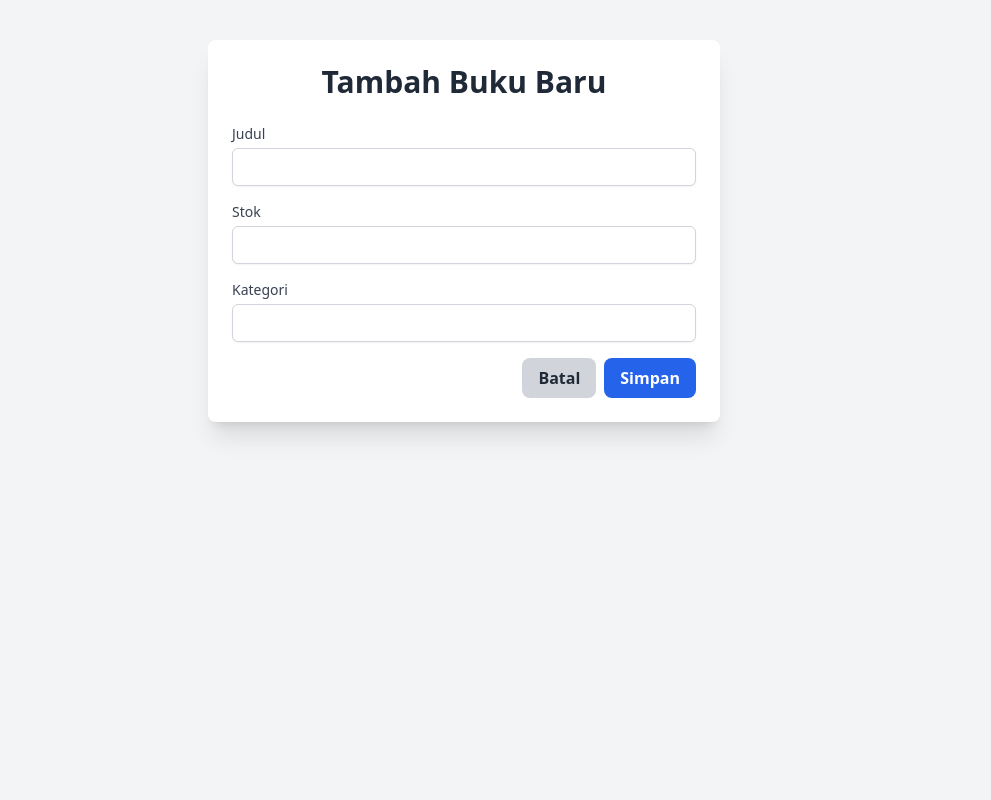
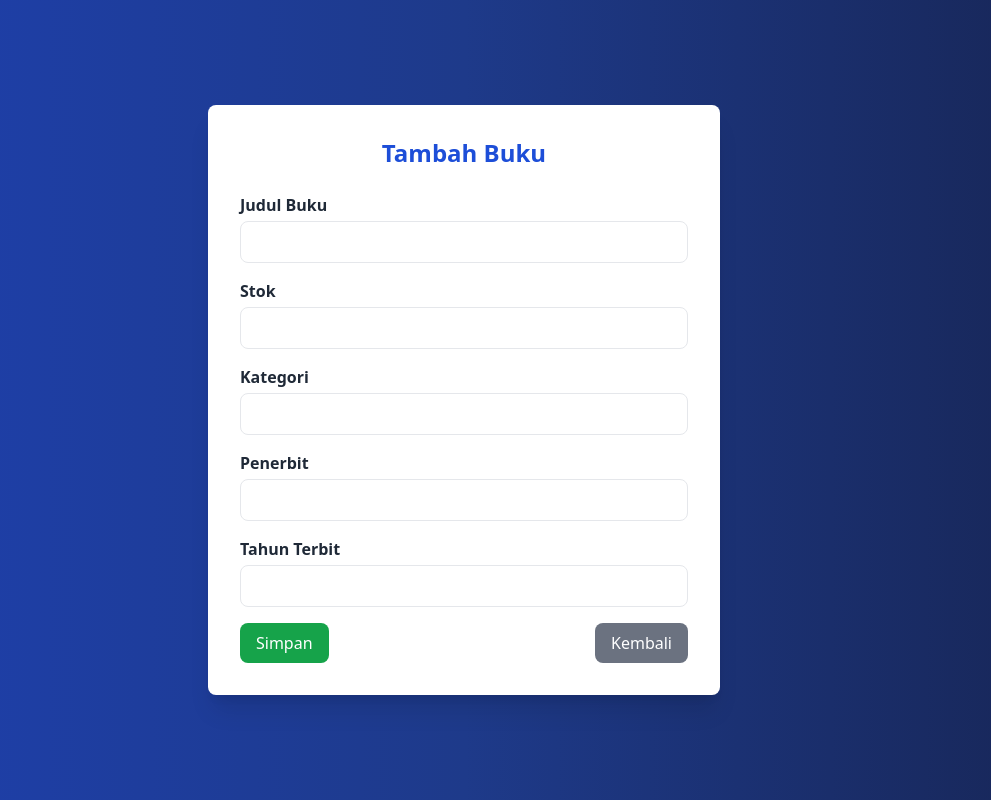
Before and after one commit to auliiaridho-droid/TUGAS9, a PHP site: page /tambah.php in a window 1280 px wide. Shown: the whole page, without its empty margins (176-1167 px from the left). Run offline with PHP 8.4, Linux system fonts and the light colour scheme; some libraries are stand-ins or nearby versions.

Commit message:
first commit

```diff
--- a/tambah.php
+++ b/tambah.php
@@ -1,25 +1,20 @@
 <?php
-include 'koneksi.php';
+include "koneksi.php";
 
-if ($_SERVER['REQUEST_METHOD'] == 'POST') {
-    $judul = $_POST['judul'];
-    $stok = $_POST['stok'];
+if (isset($_POST['simpan'])) {
+    $judul    = $_POST['judul'];
+    $stok     = $_POST['stok'];
     $kategori = $_POST['kategori'];
+    $penerbit = $_POST['penerbit'];
+    $tahun    = $_POST['tahun_terbit'];
 
-    $sql = "INSERT INTO buku (judul, stok, kategori) VALUES (?, ?, ?)";
-    $stmt = mysqli_prepare($koneksi, $sql);
-    mysqli_stmt_bind_param($stmt, "sis", $judul, $stok, $kategori);
+    $query = "INSERT INTO buku (judul, stok, kategori, penerbit, tahun_terbit)
+              VALUES ('$judul', '$stok', '$kategori', '$penerbit', '$tahun')";
+    mysqli_query($koneksi, $query);
 
-    if (mysqli_stmt_execute($stmt)) {
     header("Location: index.php");
-        exit();
-    } else {
-        echo "<div class='bg-red-100 border border-red-400 text-red-700 px-4 py-3 rounded relative' role='alert'>Error: " . mysqli_error($koneksi) . "</div>";
-    }
-    mysqli_stmt_close($stmt);
 }
 ?>
-
 <!DOCTYPE html>
 <html lang="id">
 <head>
@@ -27,35 +22,35 @@ if ($_SERVER['REQUEST_METHOD'] == 'POST') {
     <title>Tambah Buku</title>
     <script src="https://cdn.tailwindcss.com"></script>
 </head>
-<body class="bg-gray-100 font-sans leading-normal tracking-normal">
-
-    <div class="container mx-auto mt-10 p-6 bg-white rounded-lg shadow-xl max-w-lg">
-        <h2 class="text-3xl font-bold mb-6 text-gray-800 text-center">Tambah Buku Baru</h2>
-
-        <form action="tambah.php" method="POST" class="space-y-4">
+<body class="bg-gradient-to-r from-blue-800 via-blue-900 to-blue-950 min-h-screen text-white flex items-center justify-center">
+<div class="w-full max-w-lg bg-white rounded-lg shadow-xl p-8 text-gray-800">
+    <h2 class="text-2xl font-bold mb-6 text-center text-blue-700">Tambah Buku</h2>
+    <form method="post" class="space-y-4">
         <div>
-                <label for="judul" class="block text-sm font-medium text-gray-700">Judul</label>
-                <input type="text" id="judul" name="judul" required class="mt-1 block w-full px-3 py-2 border border-gray-300 rounded-md shadow-sm focus:outline-none focus:ring-blue-500 focus:border-blue-500 sm:text-sm">
+            <label class="block font-semibold mb-1">Judul Buku</label>
+            <input type="text" name="judul" class="w-full border rounded-lg px-3 py-2 focus:outline-none focus:ring-2 focus:ring-blue-500" required>
         </div>
-
         <div>
-                <label for="stok" class="block text-sm font-medium text-gray-700">Stok</label>
-                <input type="number" id="stok" name="stok" required class="mt-1 block w-full px-3 py-2 border border-gray-300 rounded-md shadow-sm focus:outline-none focus:ring-blue-500 focus:border-blue-500 sm:text-sm">
+            <label class="block font-semibold mb-1">Stok</label>
+            <input type="number" name="stok" class="w-full border rounded-lg px-3 py-2 focus:outline-none focus:ring-2 focus:ring-blue-500" required>
         </div>
-
         <div>
-                <label for="kategori" class="block text-sm font-medium text-gray-700">Kategori</label>
-                <input type="text" id="kategori" name="kategori" required class="mt-1 block w-full px-3 py-2 border border-gray-300 rounded-md shadow-sm focus:outline-none focus:ring-blue-500 focus:border-blue-500 sm:text-sm">
+            <label class="block font-semibold mb-1">Kategori</label>
+            <input type="text" name="kategori" class="w-full border rounded-lg px-3 py-2 focus:outline-none focus:ring-2 focus:ring-blue-500" required>
         </div>
-
-            <div class="flex justify-end space-x-2">
-                <a href="index.php" class="bg-gray-300 hover:bg-gray-400 text-gray-800 font-bold py-2 px-4 rounded-lg transition duration-300 ease-in-out">Batal</a>
-                <button type="submit" class="bg-blue-600 hover:bg-blue-700 text-white font-bold py-2 px-4 rounded-lg transition duration-300 ease-in-out">Simpan</button>
+        <div>
+            <label class="block font-semibold mb-1">Penerbit</label>
+            <input type="text" name="penerbit" class="w-full border rounded-lg px-3 py-2 focus:outline-none focus:ring-2 focus:ring-blue-500" required>
+        </div>
+        <div>
+            <label class="block font-semibold mb-1">Tahun Terbit</label>
+            <input type="number" name="tahun_terbit" class="w-full border rounded-lg px-3 py-2 focus:outline-none focus:ring-2 focus:ring-blue-500" required>
+        </div>
+        <div class="flex justify-between mt-6">
+            <button type="submit" name="simpan" class="bg-green-600 hover:bg-green-700 text-white px-4 py-2 rounded-lg">Simpan</button>
+            <a href="index.php" class="bg-gray-500 hover:bg-gray-600 text-white px-4 py-2 rounded-lg">Kembali</a>
         </div>
     </form>
 </div>
 </body>
 </html>
-<?php
-mysqli_close($koneksi);
-?>
```
Also changed, not shown: hapus.php (+9 -3 lines), index.php (+33 -45 lines), ubah.php (+60 -0 lines), README.md, koneksi.php (line endings or trailing spaces). Lines whose indentation alone changed are shown as unchanged.
